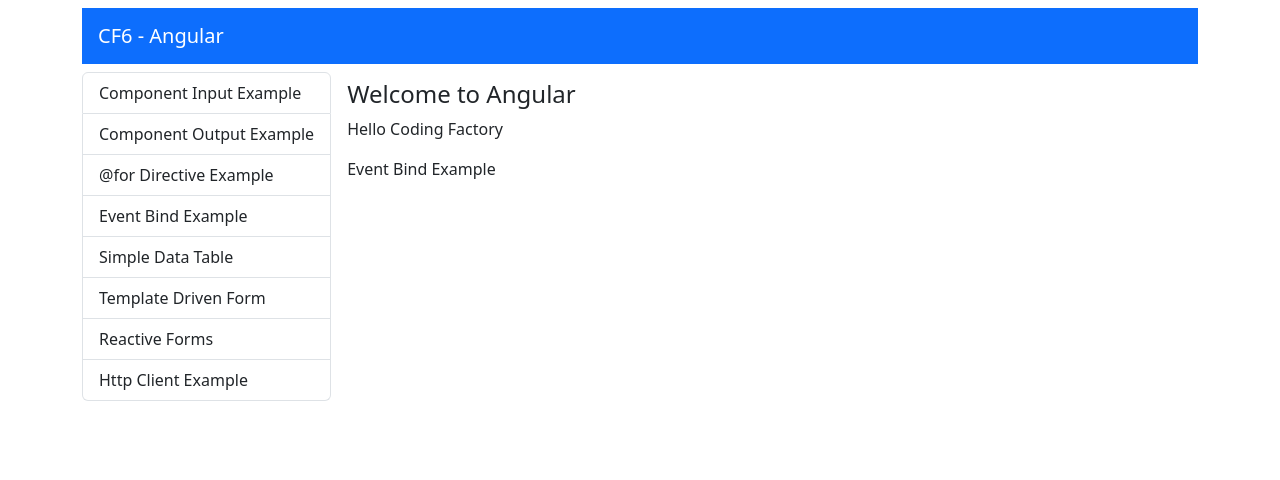
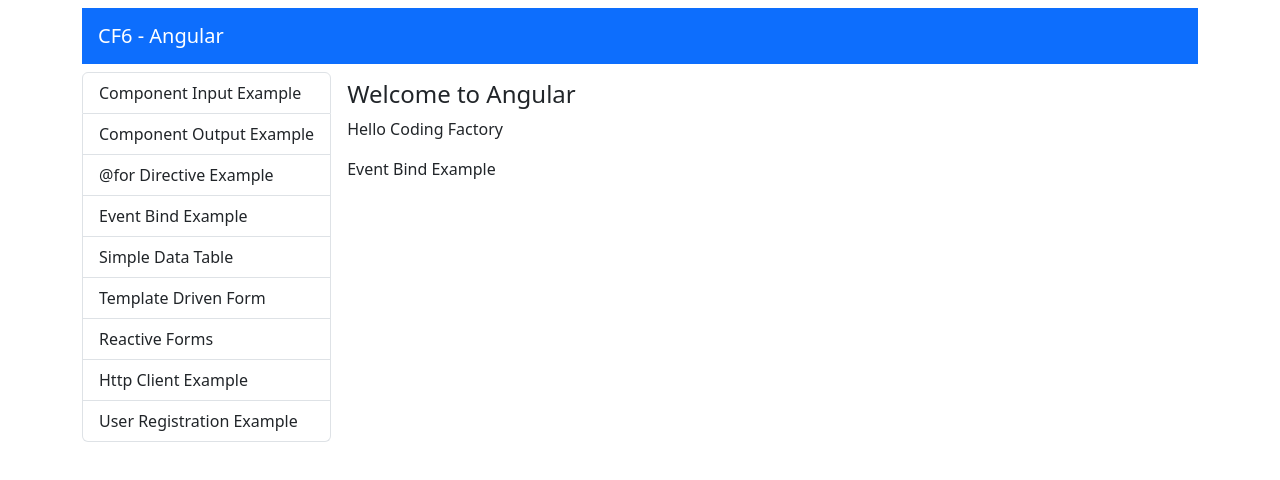
Before and after one commit to dimdrk/cf6-angular, an Angular app in the folder example-3/: page /welcome in a window 1280 px wide. Shown: the top 480 px of the page. Built offline with nearby package versions, Linux system fonts and the light colour scheme.

Commit message:
button for registration added

```diff
--- a/example-3/src/app/app.routes.ts
+++ b/example-3/src/app/app.routes.ts
@@ -8,6 +8,7 @@
 import { ReactiveFormsComponent } from './components/reactive-forms/reactive-forms.component';
 import { TemplateDrivenFormsComponent } from './components/template-driven-forms/template-driven-forms.component';
 import { HttpClientExampleComponent } from './components/http-client-example/http-client-example.component';
+import { UserRegistrationComponent } from './components/user-registration/user-registration.component';
 
 export const routes: Routes = [
     { path: 'component-input-example', component: ComponentInputExampleComponent },
@@ -18,6 +19,7 @@
     { path: 'reactive-forms', component: ReactiveFormsComponent },
     { path: 'template-driven-form', component: TemplateDrivenFormsComponent },
     { path: 'http-client-example', component: HttpClientExampleComponent },
+    { path: 'user-registration-example', component: UserRegistrationComponent},
     { path: 'welcome', component: WelcomeComponent },
     { path: '', redirectTo:'/welcome', pathMatch:'full' }
 ];
--- a/example-3/src/app/components/list-group-menu/list-group-menu.component.ts
+++ b/example-3/src/app/components/list-group-menu/list-group-menu.component.ts
@@ -18,6 +18,7 @@
     { text: "Simple Data Table", routerLink: "simple-data-table"},
     { text: "Template Driven Form", routerLink: "template-driven-form"},
     { text: "Reactive Forms", routerLink: "reactive-forms"},
-    { text: "Http Client Example", routerLink: "http-client-example"}
+    { text: "Http Client Example", routerLink: "http-client-example"},
+    { text: "User Registration Example", routerLink: "user-registration-example"}
   ]
 }
```
